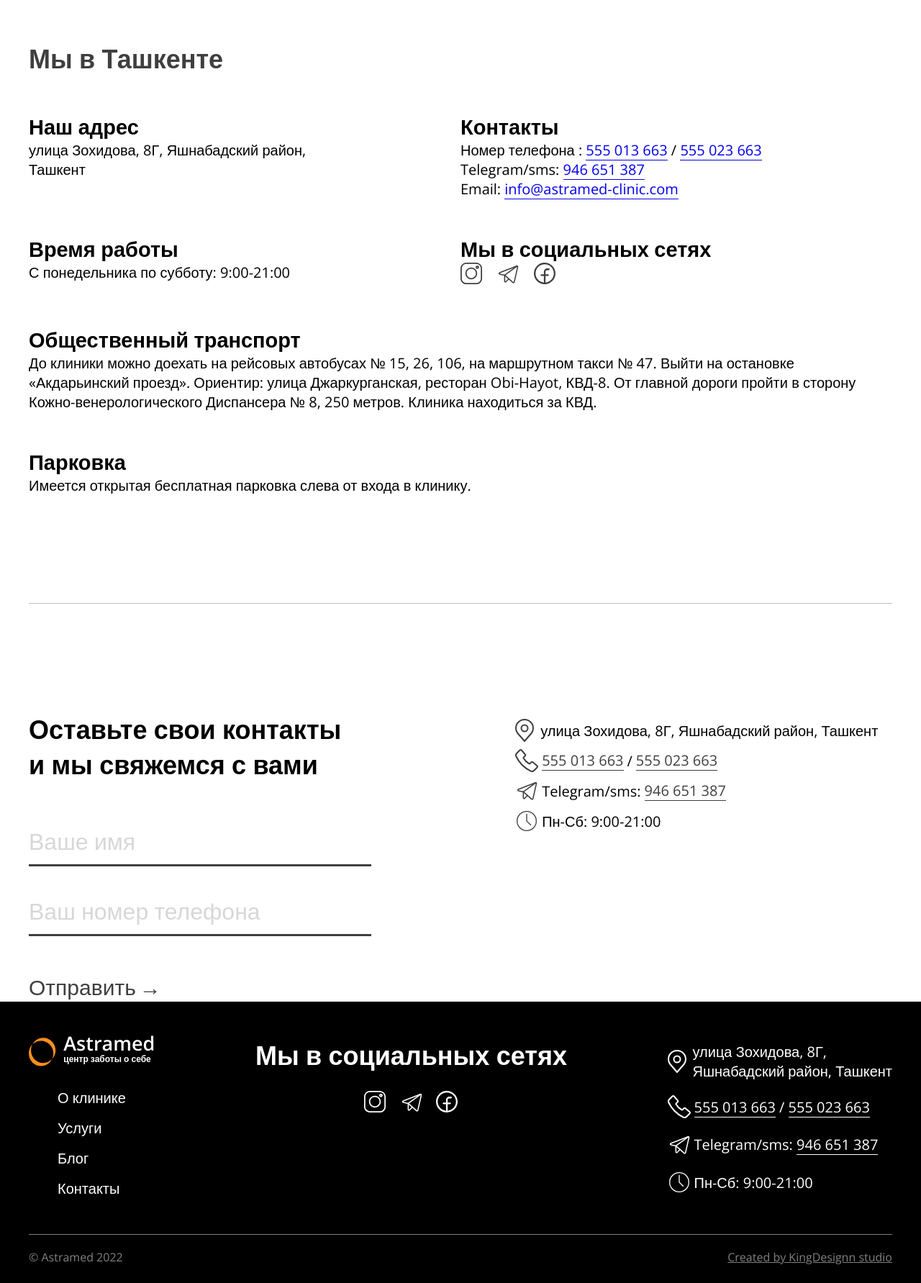
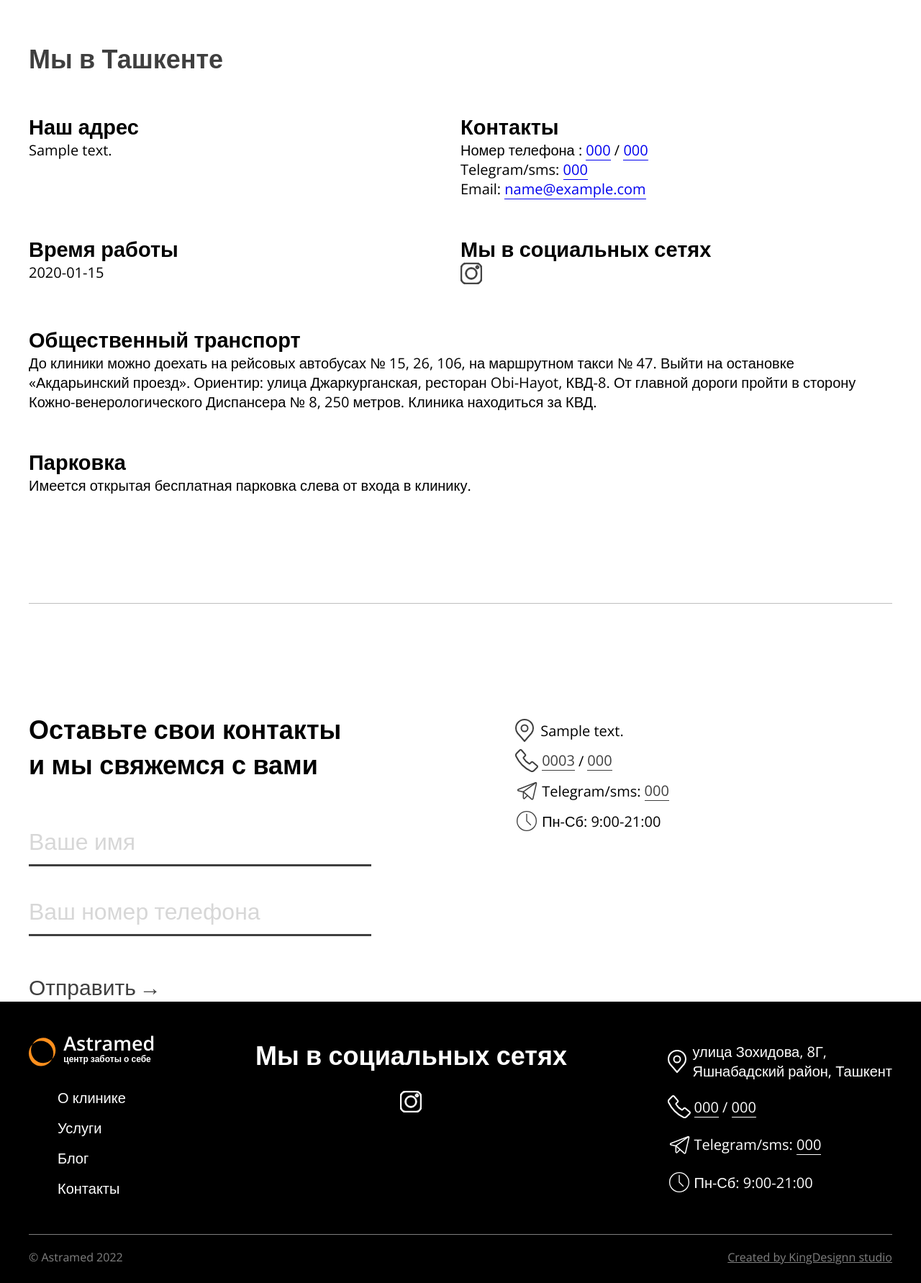
Before and after one commit to kingoker/Astramed_Django, a Django app: page /contacts/ in a window 1280 px wide. Shown: the part 666-2449 px from the top of the page at 72% size. Run offline with Django 4.2, Linux system fonts and the light colour scheme; tables that the repository leaves empty hold one stand-in row (values such as "Sample post"); some libraries are stand-ins or nearby versions.

Commit message:
Contacts and Email

```diff
--- a/astramedClinic/admin.py
+++ b/astramedClinic/admin.py
@@ -3,7 +3,7 @@ from django import forms
 from ckeditor_uploader.widgets import CKEditorUploadingWidget
 
 from astramedClinic.models import Photos, Links, Services, Employee, Reviews, Blog, Users, MainModel, UnderServices, \
-    CategoryBlog, Info, Applications, PriceList, Jobs, Partners
+    CategoryBlog, Info, Applications, PriceList, Jobs, Partners, Contacs
 
 
 class BlogAdminForm(forms.ModelForm):
@@ -70,3 +70,4 @@ admin.site.register(Applications)
 admin.site.register(PriceList)
 admin.site.register(Jobs)
 admin.site.register(Partners)
+admin.site.register(Contacs)
--- a/astramedClinic/models.py
+++ b/astramedClinic/models.py
@@ -22,12 +22,12 @@ class Photos(models.Model):
 
 class Links(models.Model):
     Link_Type = [
-        ('Instagram', 'Инстаграм'),
-        ('Telegram', 'Телеграм'),
-        ('Facebook', 'Фейсбук'),
+        ('instagram', 'Инстаграм'),
+        ('telegram', 'Телеграм'),
+        ('facebook', 'Фейсбук'),
     ]
     links = models.CharField(max_length=50, verbose_name='Ссылки')
-    title = models.CharField(max_length=50, choices=Link_Type)
+    title = models.CharField(max_length=50, choices=Link_Type, verbose_name='Соц.Сеть')
 
     class Meta:
         verbose_name = 'Ссылка'
@@ -228,3 +228,19 @@ class Partners(models.Model):
 
     def __str__(self):
         return self.title
+
+
+class Contacs(models.Model):
+    address = models.CharField(max_length=255, verbose_name='Наш адрес')
+    worktime = models.CharField(max_length=255, verbose_name='Время работы')
+    mainnumber = models.CharField(max_length=255, verbose_name='Номер телефона №1')
+    secondnumber = models.CharField(max_length=255,default="", verbose_name='Номер телефона №2')
+    telegram = models.CharField(max_length=255, verbose_name='Телеграм/SMS')
+    email = models.CharField(max_length=255, verbose_name='Почта')
+
+    class Meta:
+        verbose_name = 'Контакт'
+        verbose_name_plural = 'Контакты'
+
+    def __str__(self):
+        return 'Контакт'
--- a/astramedClinic/views.py
+++ b/astramedClinic/views.py
@@ -4,12 +4,14 @@ import base64
 from email.message import EmailMessage
 
 import requests
+from django.core.mail import send_mail
 from django.shortcuts import render
 from googleapiclient.discovery import build
 from googleapiclient.errors import HttpError
 
 from astramedClinic.config import gmail_send_message
-from astramedClinic.models import Services, Employee, Reviews, Blog, UnderServices, MainModel, Info, Applications, Jobs, Partners, PriceList
+from astramedClinic.models import Services, Employee, Reviews, Blog, UnderServices, MainModel, Info, Applications, Jobs, \
+    Partners, PriceList, Links, Contacs
 
 
 def main(request):
@@ -24,6 +26,15 @@ def main(request):
         'mainObjects': mainObjects,
         'reviews': reviews
     }
+
+    send_mail(
+        'Subject here',
+        'Here is the message.',
+        'temp@astramed-clinic.com',
+        ['bear.lvvb@mail.ru'],
+        fail_silently=False,
+    )
+
     return render(request, 'main/index.html', data)
 
 
@@ -51,7 +62,14 @@ def blog(request):
 
 
 def contacts(request):
-    return render(request, 'main/contacts.html')
+    contacts = Contacs.objects.all()
+    links = Links.objects.all()
+    print(links.values())
+    data = {
+        'contacts': contacts,
+        'links': links,
+    }
+    return render(request, 'main/contacts.html', data)
 
 
 def member(request, employee_name):
@@ -267,5 +285,13 @@ def priceList(request):
     data = {
         'price': price,
     }
-    print(price.values('priceFile'))
     return render(request, 'main/priceList.html', data)
+
+def base(request):
+    contacts = Contacs.objects.all()
+    links = Links.objects.all()
+    data = {
+        'contacts': contacts,
+        'links': links,
+    }
+    return data
--- a/templates/custom/base.html
+++ b/templates/custom/base.html
@@ -45,27 +45,15 @@
         <div class="blog__social social blog__social-footer">
             <h3 class="social__title social__title-footer">Мы в социальных сетях</h3>
             <div class="social__list social__list-footer">
+                {% for link in links %}
                 <div class="social__item">
-                    <a href="https://www.instagram.com/astramed_clinic_uzbekistan/">
-                        <svg class="instagram__icon svg">
-                            <use xlink:href="#instagram"></use>
+                    <a href="{{link.links}}" >
+                        <svg class="instagram__icon svg whiteStroke">
+                            <use xlink:href="#{{link.title}}"></use>
                         </svg>
                     </a>
                 </div>
-                <div class="social__item">
-                    <a href="https://t.me/+998946651387" class="whiteStroke">
-                        <svg class="instagram__icon svg">
-                            <use xlink:href="#telegram"></use>
-                        </svg>
-                    </a>
-                </div>
-                <div class="social__item">
-                    <a href="https://www.facebook.com/astramedclinic2021/">
-                        <svg class="instagram__icon svg">
-                            <use xlink:href="#facebook"></use>
-                        </svg>
-                    </a>
-                </div>
+                {% endfor %}
             </div>
         </div>
         <div class="map__text footer__text">
@@ -78,9 +66,10 @@
                 <svg class="phone__icon svg phone__icon-footer">
                     <use xlink:href="#phone"></use>
                 </svg>
+                {% for contact in contacts %}
                 <div class="map__info_footer menu__item colorWhite">
-                    <a href="tel: 555 013 663" class="colorWhite">555 013 663</a> /
-                    <a href="tel: 555 023 663" class="colorWhite">555 023 663</a>
+                    <a href="tel: {{contact.mainnumber}}" class="colorWhite">{{contact.mainnumber}}</a> /
+                    <a href="tel: {{contact.secondnumber}}" class="colorWhite">{{contact.secondnumber}}</a>
                 </div>
             </div>
             <div class="map__info map__info-footer">
@@ -88,7 +77,7 @@
                     <use xlink:href="#telegram"></use>
                 </svg>
                 <div class="map__info_footer menu__item colorWhite">
-                    Telegram/sms: <a href="https://t.me/+998946651387" class="colorWhite">946 651 387</a>
+                    Telegram/sms: <a href="https://t.me/+998{{contact.telegram}}" class="colorWhite">{{contact.telegram}}</a>
                 </div>
             </div>
             <div class="map__info map__info-footer">
@@ -99,6 +88,7 @@
             </div>
         </div>
     </div>
+        {% endfor %}
     <div class="footer__copyright">
         <div class="copyrighy__container container">
             <p class="copyrighy__asyramed">© Astramed 2022</p>
--- a/templates/main/contacts.html
+++ b/templates/main/contacts.html
@@ -21,46 +21,35 @@
         <div class="blog__text marbot-50">
             <h3 class="title contacts__title animate__animated animate__fadeIn animate__slow wow">Мы в Ташкенте</h3>
         </div>
+        {% for contact in contacts %}
         <div class="contacts__list">
             <div class="blog__item animate__animated animate__fadeInUp animate__slow wow">
                 <h5 class="blog__item-subtitle">Наш адрес</h5>
-                <p class="contacts__text">улица Зохидова, 8Г, Яшнабадский район, Ташкент</p>
+                <p class="contacts__text">{{contact.address}}</p>
             </div>
             <div class="blog__item animate__animated animate__fadeInUp animate__slow wow">
                 <h5 class="blog__item-subtitle">Контакты</h5>
-                <p class="contacts__text">Номер телефона : <a class="tel" href="tel: 555 013 663">555 013 663</a> /
-                    <a class="tel" href="tel: 555 023 663">555 023 663</a> <br>
-                    Telegram/sms: <a href="https://t.me/+998946651387">946 651 387</a> <br>
-                    Email: <a href="mailto: info@astramed-clinic.com">info@astramed-clinic.com</a></p>
+                <p class="contacts__text">Номер телефона : <a class="tel" href="tel: {{contact.mainnumber}}">{{contact.mainnumber}}</a> /
+                    <a class="tel" href="tel: {{contact.secondnumber}}">{{contact.secondnumber}}</a> <br>
+                    Telegram/sms: <a href="https://t.me/+998{{contact.telegram}}">{{contact.telegram}}</a> <br>
+                    Email: <a href="mailto: {{contact.email}}">{{contact.email}}</a></p>
             </div>
             <div class="blog__item animate__animated animate__fadeInUp animate__slow wow">
                 <h5 class="blog__item-subtitle">Время работы</h5>
-                <p class="contacts__text">С понедельника по субботу: 9:00-21:00</p>
+                <p class="contacts__text">{{contact.worktime}}</p>
             </div>
             <div class="blog__item animate__animated animate__fadeInUp animate__slow wow">
                 <h5 class="blog__item-subtitle">Мы в социальных сетях</h5>
                 <div class="social__list alignLeft">
+                    {% for link in links %}
                     <div class="social__item">
-                        <a href="https://www.instagram.com/astramed_clinic_uzbekistan/">
-                            <svg class="instagram__icon svg darkGreyFill">
-                                <use xlink:href="#instagram"></use>
+                        <a href="{{link.links}}">
+                            <svg class="  phone__icon svg darkGreyFill">
+                                 <use xlink:href="#{{link.title}}"></use>
                             </svg>
                         </a>
                     </div>
-                    <div class="social__item">
-                        <a href="https://t.me/+998946651387">
-                            <svg class="phone__icon svg">
-                                <use xlink:href="#telegram"></use>
-                            </svg>
-                        </a>
-                    </div>
-                    <div class="social__item">
-                        <a href="https://www.facebook.com/astramedclinic2021/">
-                            <svg class="instagram__icon svg darkGreyFill">
-                                <use xlink:href="#facebook"></use>
-                            </svg>
-                        </a>
-                    </div>
+                    {% endfor %}
                 </div>
             </div>
             <div class="blog__item fullRow animate__animated animate__fadeInUp animate__slow wow">
@@ -73,6 +62,7 @@
             </div>
         </div>
     </div>
+
 </section>
 
 <div class="container">
@@ -96,22 +86,22 @@
                     <svg class="location__icon svg">
                         <use xlink:href="#location"></use>
                     </svg>
-                    улица Зохидова, 8Г, Яшнабадский район, Ташкент
+                    {{contact.address}}
                 </div>
                 <div class="map__info">
                     <svg class="phone__icon svg">
                         <use xlink:href="#phone"></use>
                     </svg>
                     <div class="map__info">
-                        <a class="tel" href="tel: 555 013 663">555 013 663</a> /
-                        <a class="tel" href="tel: 555 023 663">555 023 663</a>
+                        <a class="tel" href="tel: {{contact.mainnumber}}">{{contact.mainnumber}}3</a> /
+                        <a class="tel" href="tel: {{contact.secondnumber}}">{{contact.secondnumber}}</a>
                     </div>
                 </div>
                 <div class="map__info">
                     <svg class="phone__icon svg">
                         <use xlink:href="#telegram"></use>
                     </svg>
-                        Telegram/sms: <a href="https://t.me/+998946651387">946 651 387</a>
+                        Telegram/sms: <a href="https://t.me/+9989{{contact.telegram}}">{{contact.telegram}}</a>
                 </div>
                 <div class="map__info">
                     <svg class="phone__icon svg">
@@ -120,6 +110,7 @@
                     Пн-Сб: 9:00-21:00
                 </div>
             </div>
+            {% endfor %}
         </div>
     </div>
 </section>
--- a/templates/main/priceList.html
+++ b/templates/main/priceList.html
@@ -21,7 +21,7 @@
     <div class="blog__container container">
         {% for p in price %}
 <!--        <embed src="{{ p.priceFile }}#toolbar=0" width="100%" height="1000" />-->
-        <embed src="{% static '1.pdf' %}#toolbar=0" width="100%" height="1000" />
+        <embed  src="{{  p.priceFile.url }}#toolbar=0" type="application/pdf" width="100%" height="1000" />
         {% endfor %}
     </div>
 </section>
```
Also changed, not shown: root/settings.py (+33 -18 lines), astramedClinic/migrations/0030_contacs_alter_links_title.py (added), astramedClinic/migrations/0031_contacs_secondnumber_alter_contacs_mainnumber.py (added), 3 other files.
